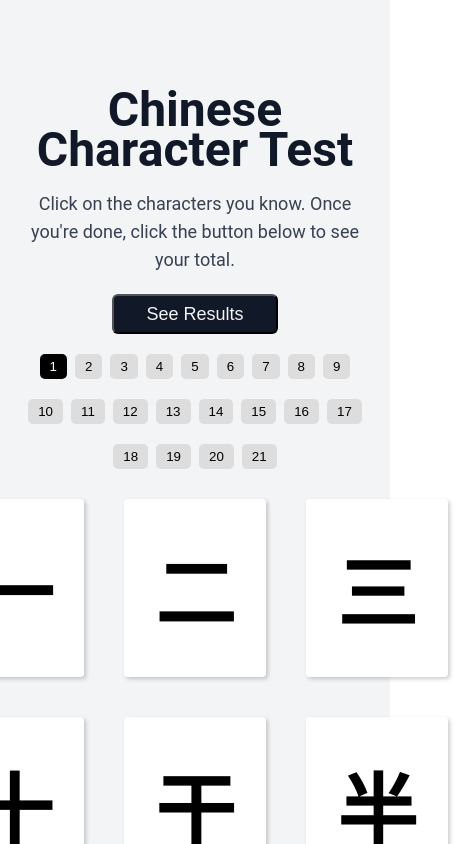
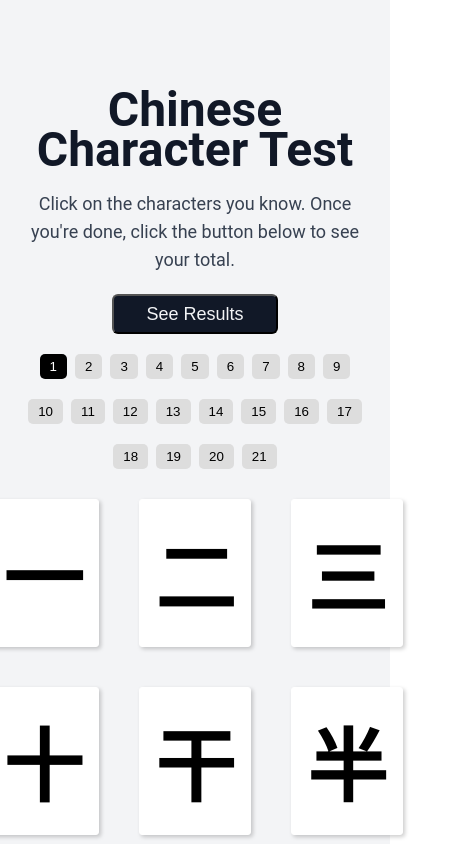
Before and after one commit to francislainy/hanzi-3000, a React (Create React App) app: page / in a window 390 px wide. Both pictures are taken after a click on the button "Start Test". Shown: the top 844 px of the page, 463 px wide, since content can reach past the window. Built offline with nearby package versions, Linux system fonts and the light colour scheme.

Commit message:
Work on mobile support for card display

```diff
--- a/src/components/Card/Card.css
+++ b/src/components/Card/Card.css
@@ -33,7 +33,7 @@
     grid-template-columns: repeat(3, 1fr);
   }
   .card {
-    padding: 30px;
+    padding: 15px;
   }
 }
 
```
